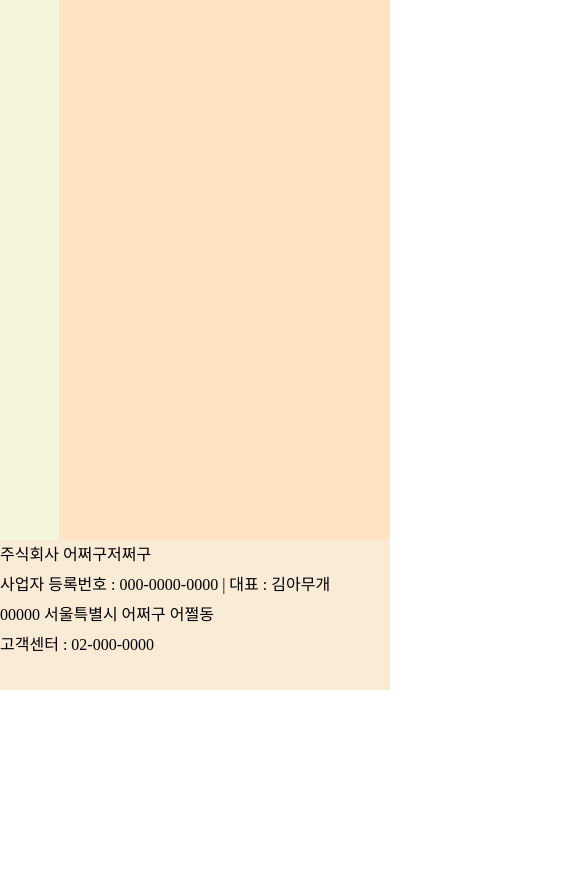
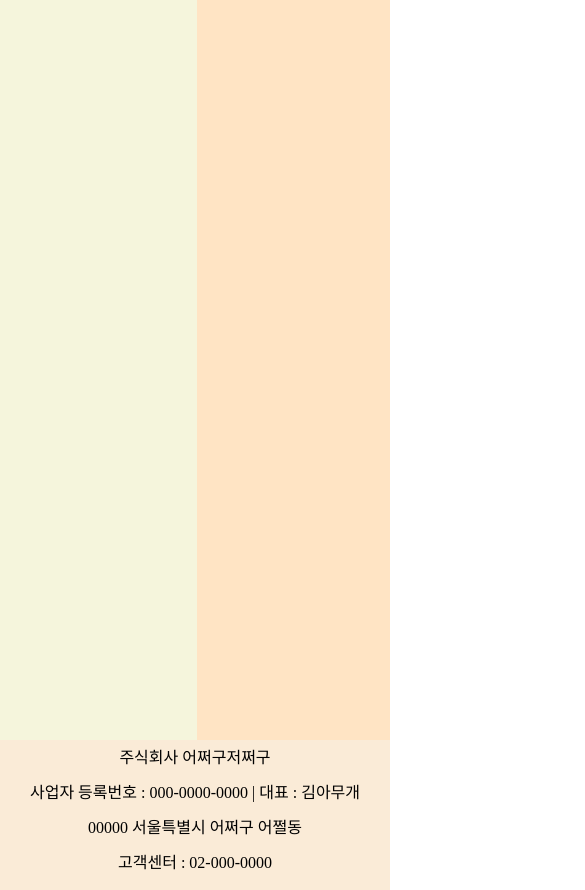
Before and after one commit to jmh7186/HTMLPractices, a plain HTML site: page www/index.html in a window 390 px wide. Shown: the part 115-1005 px from the top of the page, 585 px wide, since content can reach past the window. Before the commit the page ends 844 px from the top, so only its background shows below. Drawn offline with Linux system fonts and the light colour scheme.

Commit message:
레이아웃 기본 실습

```diff
--- a/www/index.html
+++ b/www/index.html
@@ -18,6 +18,8 @@
             justify-content: space-between;
             background-color: #263343;
             color: white;
+            position:fixed;
+            width: 100%;
         }
 
         .navbar_menu,
@@ -72,6 +74,9 @@
             .navbar_toogleBtn {
                 display: block;
             }
+            .navbar_menu{
+                visibility: hidden;
+            }
 
             .navbar_icon {
                 visibility: hidden;
@@ -99,25 +104,36 @@
             color: white;
         }
 
+        #middle{
+            width: 100%;
+            height: 800px;
+            display: flex;
+            padding-top: 55px;
+        }
+
         aside {
-            width: 15%;
-            height: 600px;
+            width: 400px;
+            height: 800px;
             background-color: beige;
         }
 
         main {
-            width: 85%;
-            height: 600px;
+            width: 100%;
+            height: 800px;
             background-color: bisque;
         }
-        #middle{
-            display: flex;
-        }
+
         footer{
             width: 100%;
             height: 150px;
             background-color: antiquewhite;
-            line-height: 30px;
+
+        }
+        footer > p{
+            display: flex;
+            justify-content: center;
+            align-items: center;
+            line-height: 35px;
         }
     </style>
 </head>
@@ -147,10 +163,10 @@
             <main><h1 style="text-align: center;">사이트 공사중</h1></main>
         </div>
         <footer>
-            주식회사 어쩌구저쩌구<br>
-            사업자 등록번호 : 000-0000-0000 | 대표 : 김아무개<br>
-            00000 서울특별시 어쩌구 어쩔동<br>
-            고객센터 : 02-000-0000
+            <p>주식회사 어쩌구저쩌구</p>
+            <p>사업자 등록번호 : 000-0000-0000 | 대표 : 김아무개</p>
+            <p>00000 서울특별시 어쩌구 어쩔동</p>
+            <p>고객센터 : 02-000-0000</p>
         </footer>
     </div>
 </body>
```
Also changed, not shown: www/board.html (+11 -7 lines), www/company.html (+11 -7 lines), www/gallary.html (+11 -7 lines), www/info.html (+11 -7 lines), www/login.html (+11 -8 lines), www/reservation.html (+11 -7 lines), www/signup.html (+18 -12 lines).
